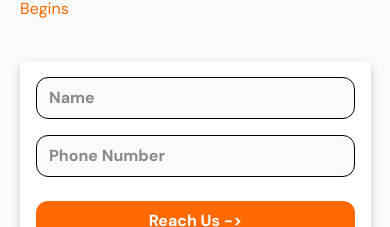
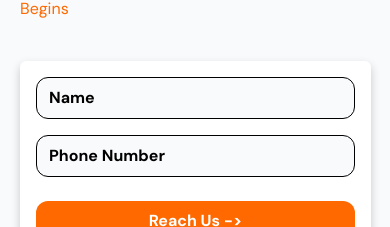
Before and after one commit to MohammedAli158/henceprove-robotics, a Next.js app: page / in a window 390 px wide. Shown: the part 387-614 px from the top of the page. Built offline with nearby package versions, Linux system fonts and the light colour scheme.

Commit message:
Responsive

```diff
--- a/src/app/components/FormComponent.tsx
+++ b/src/app/components/FormComponent.tsx
@@ -16,7 +16,7 @@ export default function FormComponent() {
         className="
           pl-3 bg-[#f9fafb] border border-black py-2
           w-full
-          rounded-xl focus:outline-none dark:placeholder-text-black/50
+          rounded-xl focus:outline-none dark:placeholder-text-black/50 placeholder:text-black md:placeholder:text-black/50
         "
         placeholder="Name"
       />
@@ -25,7 +25,7 @@ export default function FormComponent() {
         className="
           pl-3 bg-[#f9fafb] border border-black py-2
           w-full
-          rounded-xl focus:outline-none placeholder-text-black/50
+          rounded-xl focus:outline-none placeholder:text-black md:placeholder:text-black/50
         "
         placeholder="Phone Number"
       />
```
